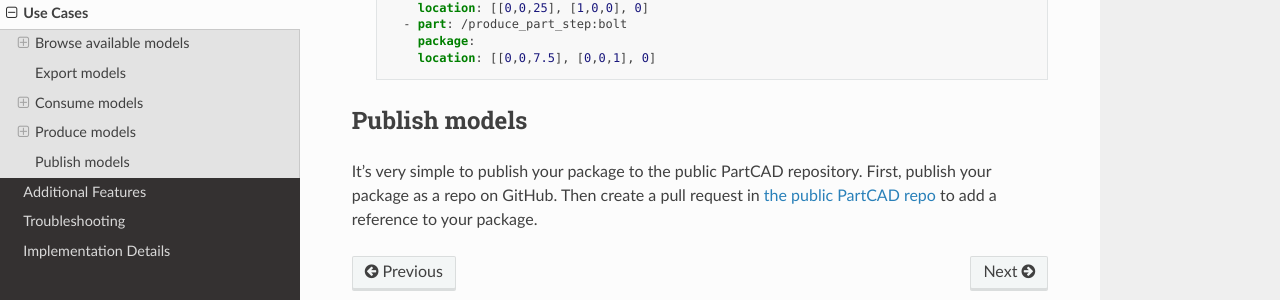
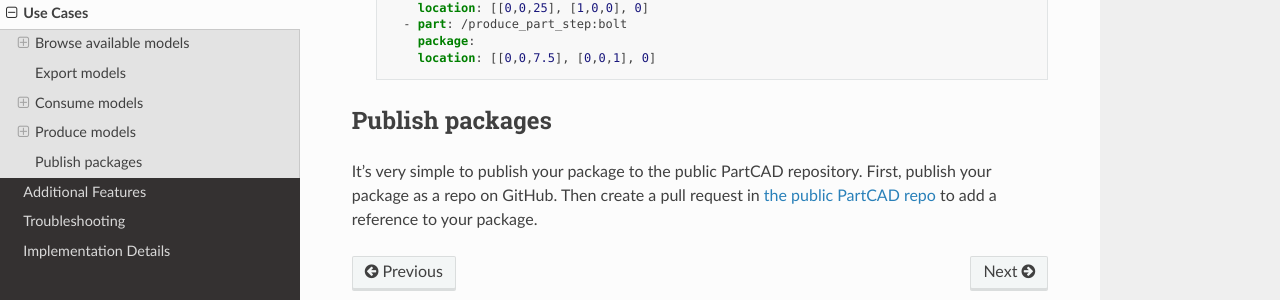
Before and after one commit to openvmp/partcad, a Sphinx documentation site: the page built from docs/source/use_cases.rst, in a window 1280 px wide and 900 px high, scrolled down 4542 px. Shown: the part 534-834 px from the top of the window. Built offline with Sphinx 7.4.7 and the Read the Docs theme 2.0.0, drawn with Linux system fonts in a browser that asks for light colours; part of the change alters nothing that is shown.

```diff
--- /dev/null
+++ b/docs/source/_static/js/analytics.js
@@ -0,0 +1,5 @@
+window.dataLayer = window.dataLayer || [];
+function gtag(){dataLayer.push(arguments);}
+gtag('js', new Date());
+
+gtag('config', 'G-PHMVTPEFBW');
--- a/docs/source/conf.py
+++ b/docs/source/conf.py
@@ -25,6 +25,10 @@ exclude_patterns = ["docs/build", "_build", ".git"]
 html_theme = "sphinx_rtd_theme"
 html_static_path = ["_static"]
 html_logo = 'images/logo.png'
+html_js_files = [
+    ('https://www.googletagmanager.com/gtag/js?id=G-PHMVTPEFBW', {'async': 'async'}),
+    'js/analytics.js',
+]
 
 
 source_suffix = ".rst"
--- a/docs/source/use_cases.rst
+++ b/docs/source/use_cases.rst
@@ -296,9 +296,9 @@ Assembly
         package:
         location: [[0,0,7.5], [0,0,1], 0]
 
-==============
-Publish models
-==============
+================
+Publish packages
+================
 
 It's very simple to publish your package to the public PartCAD repository.
 First, publish your package as a repo on GitHub.
```
